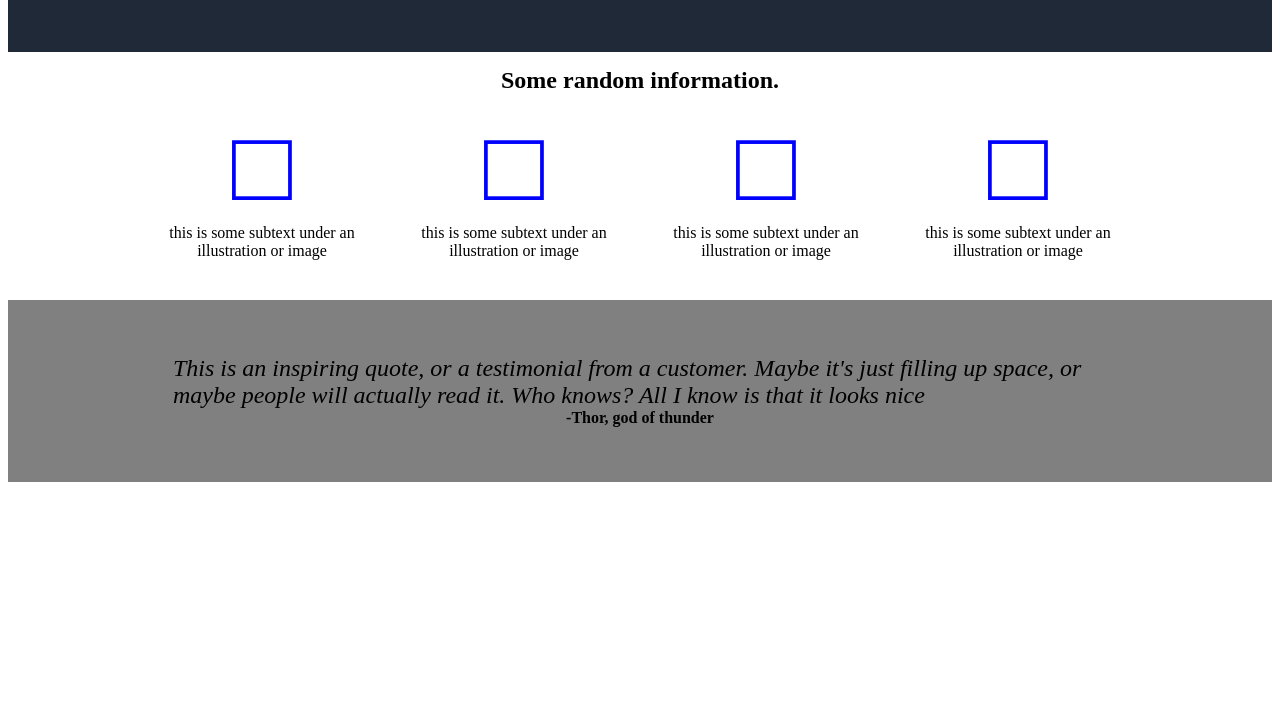
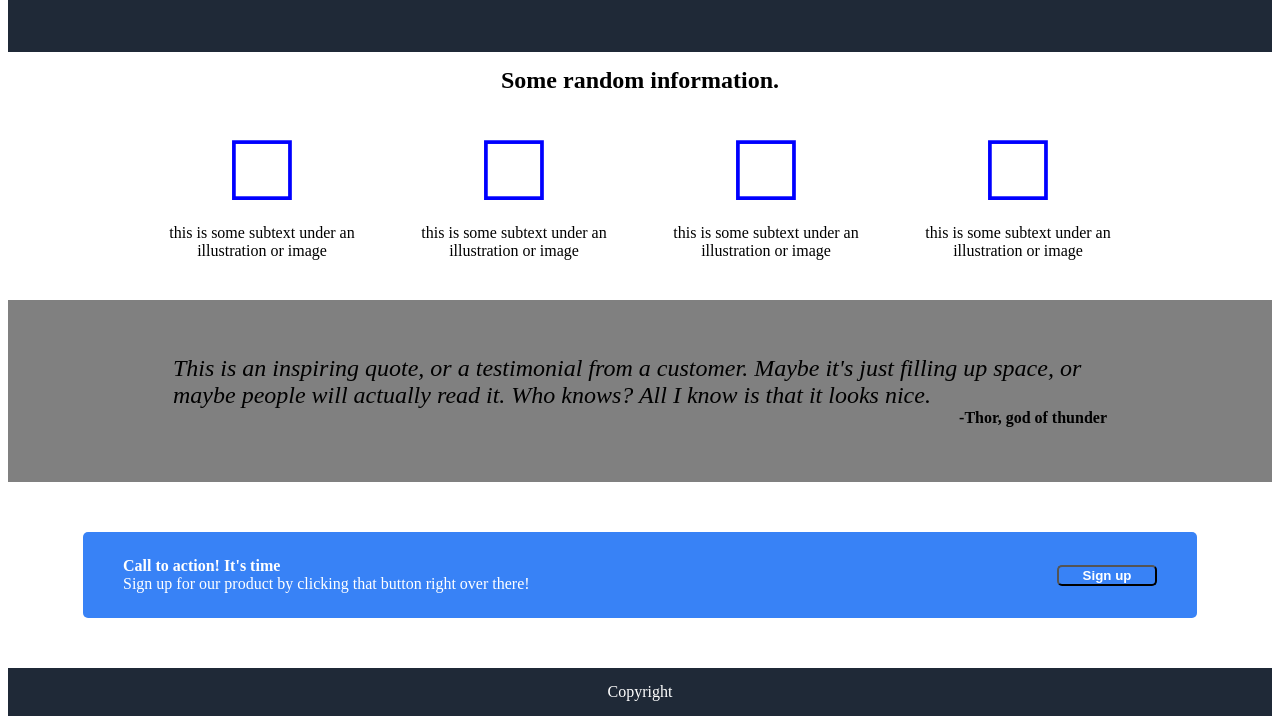
Before and after one commit to Mostpopularcub/Landing_Page, a plain HTML site: page index.html in a window 1280 px wide. Shown: the part 168-892 px from the top of the page. Before the commit the page ends 800 px from the top, so only its background shows below. Drawn offline with Linux system fonts and the light colour scheme.

Commit message:
Complete first draft of Landing Page

```diff
--- a/index.html
+++ b/index.html
@@ -7,7 +7,7 @@
     <link rel="stylesheet" href="./style.css">
 </head>
 <body>
-  <div class="whole-page">
+<div class="whole-page">
     <div class="part-one">
 
         <div class="logo-and-links">
@@ -69,11 +69,27 @@
     <div class="part-three">
       <div class="quote"> <em>This is an inspiring quote, or a testimonial from a customer.
               Maybe it's just filling up space, or maybe people will actually read it.
-              Who knows? All I know is that it looks nice
+              Who knows? All I know is that it looks nice.
           </em>
         </div>
-      <div class="author"><strong>-Thor, god of thunder</strong></div>
+      <div class="author">
+        <strong>-Thor, god of thunder</strong>
+      </div>
+    </div>
+  <div class="part-four">
+    <div class="bottom-blue">
+      <div id="blue-left">
+        <div><strong>Call to action! It's time</strong></div>
+        <div>Sign up for our product by clicking that button right over there!</div>
+      </div>
+      <div id="blue-right">
+        <button>Sign up</button>
+      </div>
     </div>
   </div>
+  <div class="part-five">
+    <div>Copyright</div>
+  </div>
+</div>
 </body>
 </html>
--- a/style.css
+++ b/style.css
@@ -57,8 +57,9 @@ ul {
 button {
   width: 100px;
   background-color: #3882F6;
-  color:white;7
+  color:white;
   font-weight: bold;
+  border-radius: 5px;
 }
 
 .right-block {
@@ -120,5 +121,31 @@ a:link {
 }
 
 .author{
+  width: 100%;
   text-align: right;
+  margin-right: 300px;
 }
+
+.part-four{
+  padding: 50px 75px 50px 75px;
+}
+
+.bottom-blue{
+  background-color: #3882F6;
+  display: flex;
+  gap: 40px;
+  justify-content: space-between;
+  align-items: center;
+  padding:25px 40px 25px 40px;
+  color:white;
+  border-radius: 5px;
+}
+
+.part-five{
+  background-color: #1F2937;
+  color:white;
+  padding:15px;
+  display: flex;
+  justify-content: center;
+  align-items: center;
+}
```
